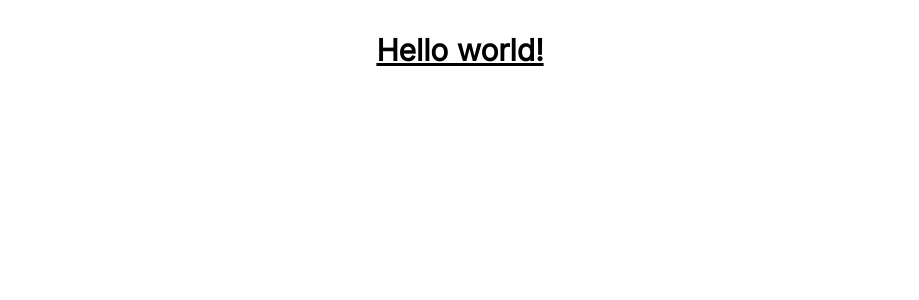
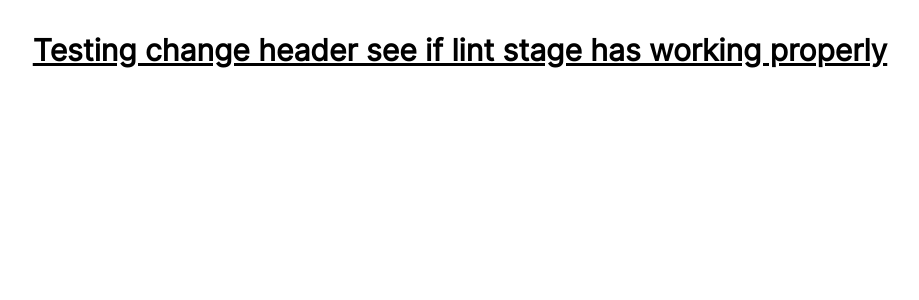
Before and after one commit to daudzubaidi/vite-project, a React (Vite) app: page / in a window 1280 px wide. Shown: the top 300 px of the page, without its empty margins (180-1099 px from the left). Built offline with nearby package versions, Linux system fonts and the light colour scheme.

Commit message:
feat: add prettier

```diff
--- a/src/App.tsx
+++ b/src/App.tsx
@@ -3,7 +3,9 @@ import './App.css';
 function App() {
   return (
     <>
-      <h1 className="text-3xl font-bold underline">Hello world!</h1>
+      <h1 className="text-3xl font-bold underline">
+        Testing change header see if lint stage has working properly
+      </h1>
     </>
   );
 }
```
Also changed, not shown: package.json (+7 -1 lines), 2 other files (tests, documents, lock files or other folders).
